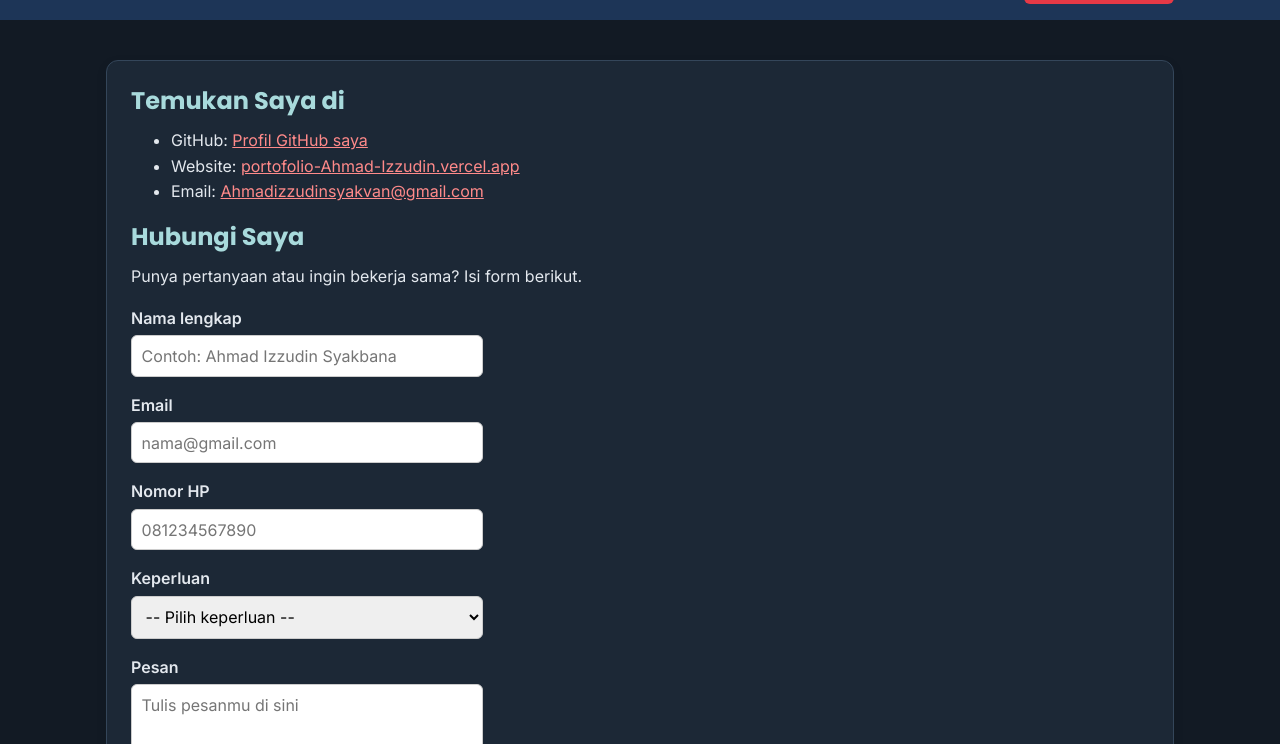
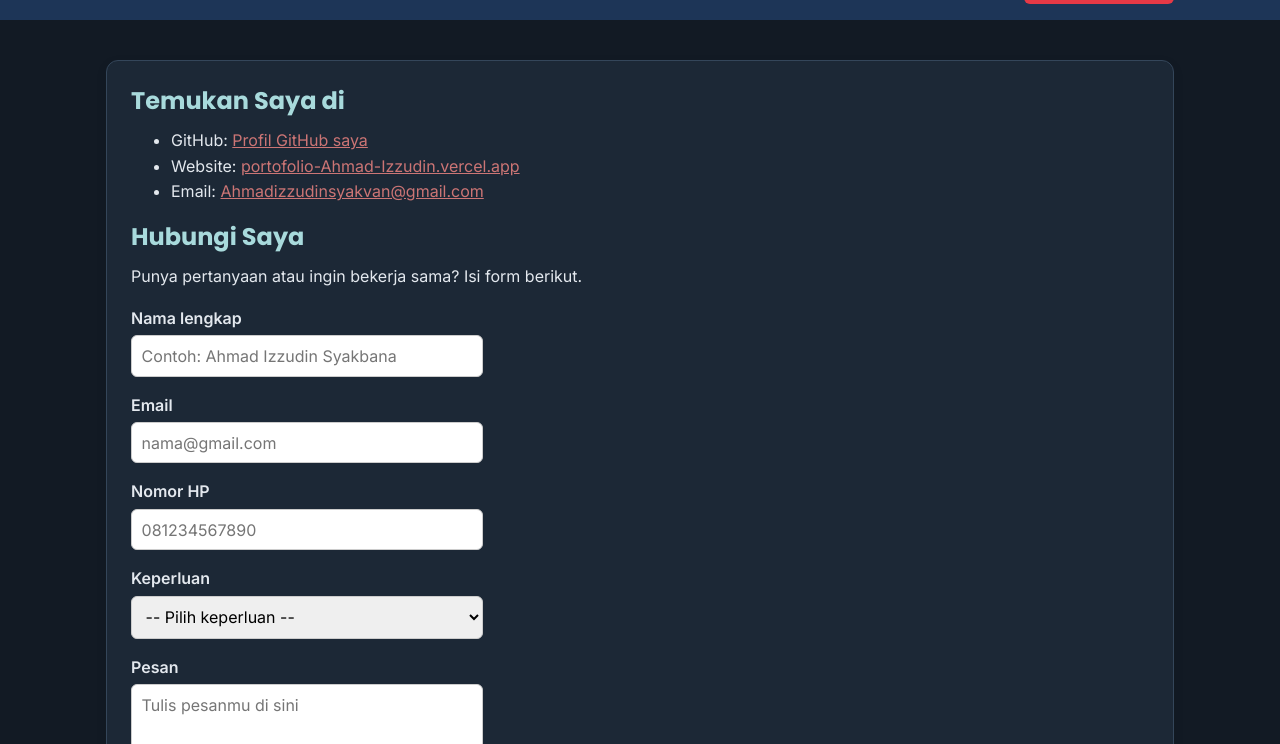
Before and after one commit to AhmadIzzudinsyakbana0/portofilio-Ahmad.Izzudin, a plain HTML site: page kontak.html in a window 1280 px wide. Both pictures are taken after a click on the button "Mode Gelap". Shown: the part 56-800 px from the top of the page. Drawn offline with Linux system fonts and the light colour scheme.

Commit message:
second commit

```diff
--- a/css/style.css
+++ b/css/style.css
@@ -294,7 +294,7 @@ footer a {
 body.gelap {
   --warna-utama: #0B1526;
   --warna-judul: #A8DADC;
-  --warna-tautan: #FF8A8A;
+  --warna-tautan: #cc7575;
   --warna-latar: #121A24;
   --warna-teks: #E3E8EE;
   --warna-kartu: #1C2836;
```
